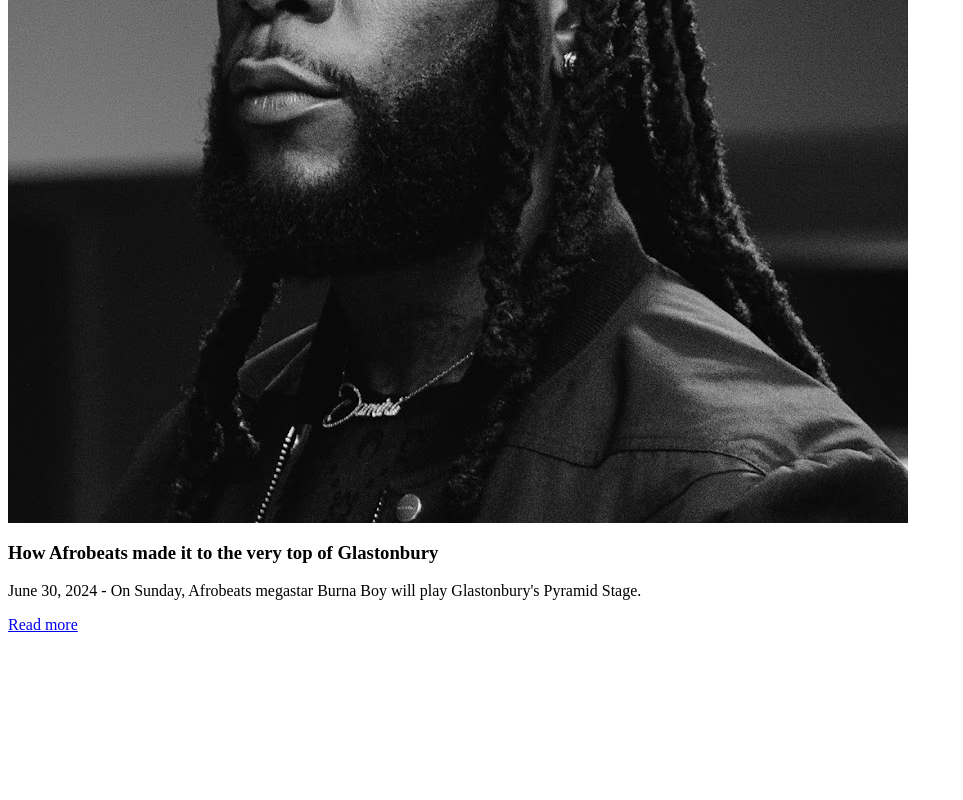
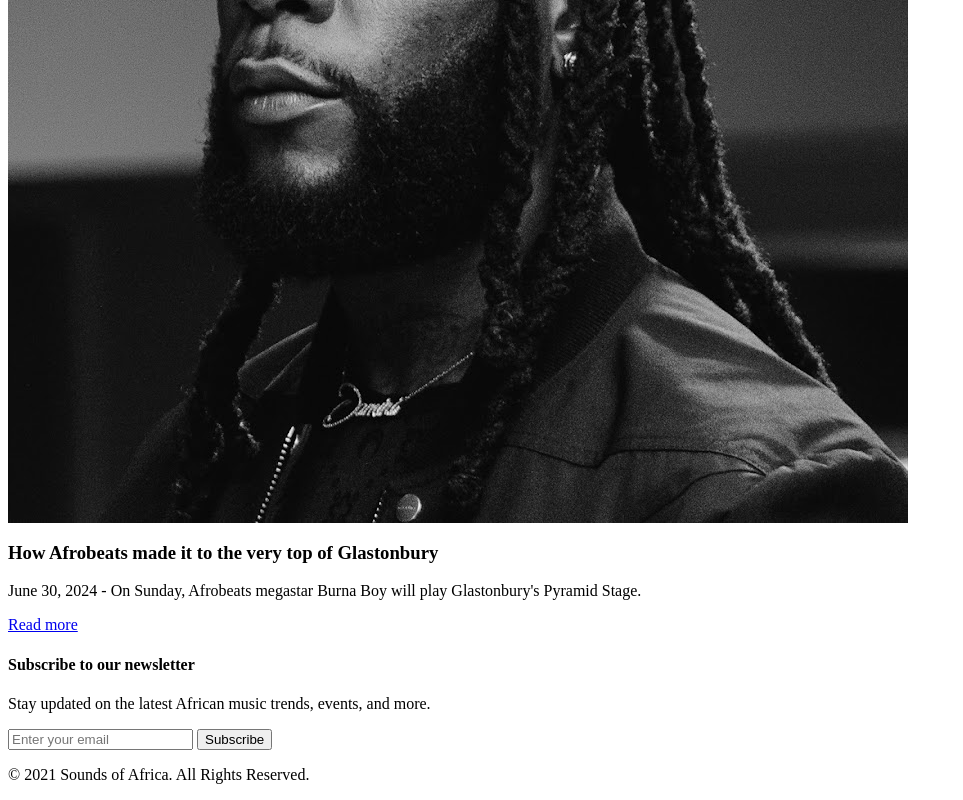
Before and after one commit to mnelson-1/Sounds_of_Africa-, a plain HTML site: page index.html in a window 1280 px wide. Shown: the part 9169-9969 px from the top of the page, without its empty margins (0-963 px from the left). Before the commit the page ends 9811 px from the top, so only its background shows below. Drawn offline with Linux system fonts and the light colour scheme.

Commit message:
Update index.html

```diff
--- a/index.html
+++ b/index.html
@@ -18,6 +18,7 @@ CTYPE html>
         <a href="About.html"><button>Contact Us</button></a>
     </header>
 
+    <main>
         <section class="Hero-sect">
             <div class="">
                 <h1>Discover the Heartbeat of Africa Through Music</h1>
@@ -128,5 +129,16 @@ CTYPE html>
                 </div>
             </article>
         </section>
+    </main>
+
+    <footer>
+        <h4>Subscribe to our newsletter</h4>
+        <p>Stay updated on the latest African music trends, events, and more.</p>
+        <form>
+            <input type="email" placeholder="Enter your email">
+            <button type="submit">Subscribe</button>
+        </form>
+        <p>&copy; 2021 Sounds of Africa. All Rights Reserved.</p>
+    </footer>
 </body>
 </html>
```
Lines whose indentation alone changed are shown as unchanged.
